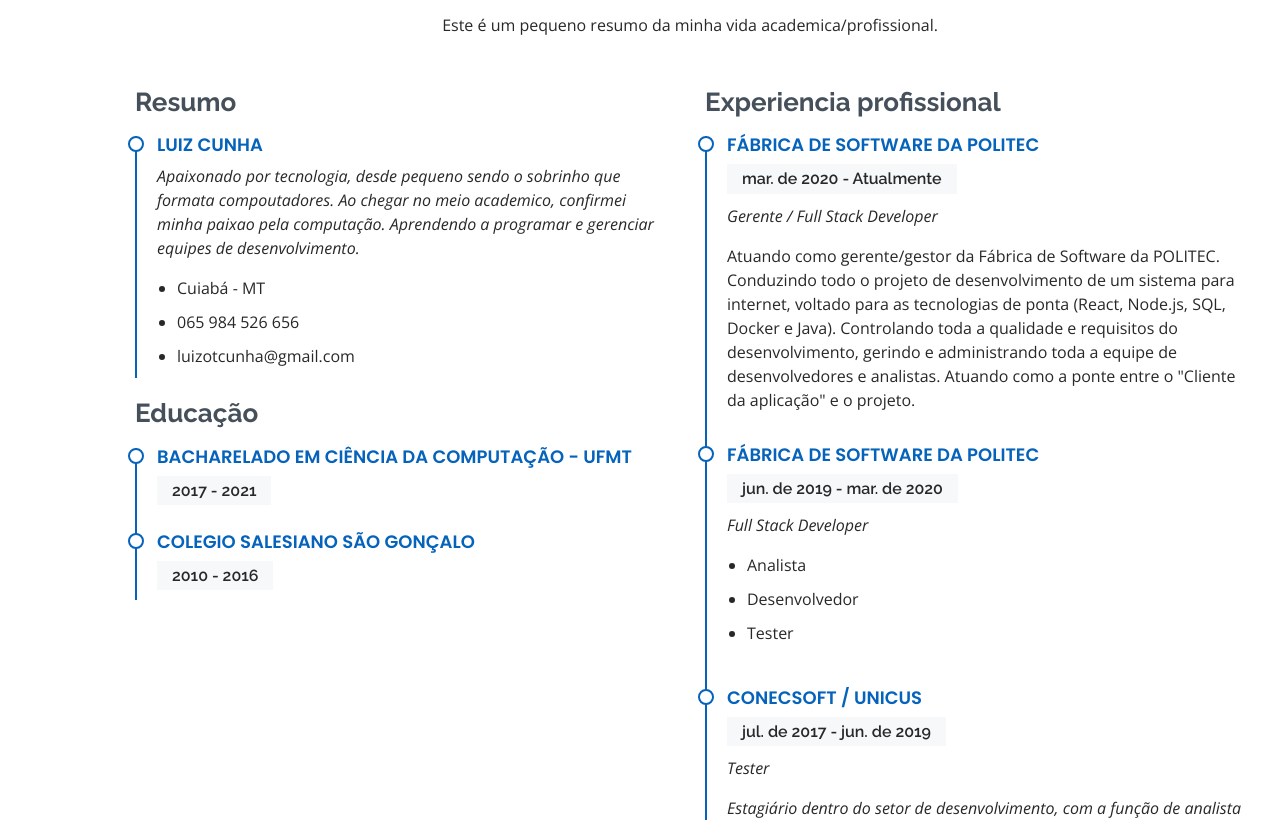
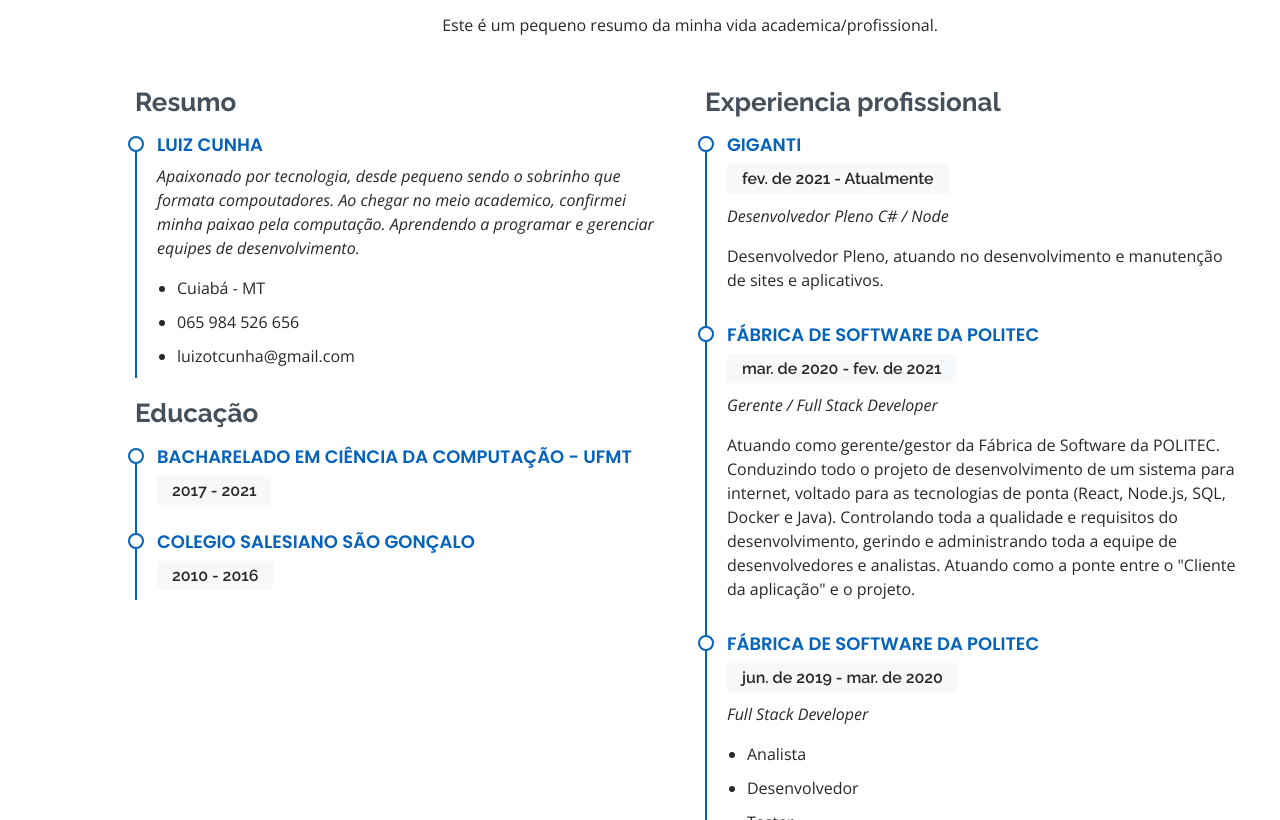
Before and after one commit to oluizcunha/oluizcunha.github.io, a plain HTML site: page index.html in a window 1280 px wide. Shown: the part 1980-2800 px from the top of the page. Drawn offline with nearby package versions, Linux system fonts and the light colour scheme.

Commit message:
atualizando

```diff
--- a/index.html
+++ b/index.html
@@ -243,8 +243,14 @@
           <div class="col-lg-6">
             <h3 class="resume-title">Experiencia profissional</h3>
             <div class="resume-item">
+              <h4> <a href="http://www.politec.mt.gov.br/">Giganti</a></h4>
+              <h5>fev. de 2021 - Atualmente</h5>
+              <p><em>Desenvolvedor Pleno C# / Node</em></p>
+              <p>Desenvolvedor Pleno, atuando no desenvolvimento e manutenção de sites e aplicativos.</p>
+            </div>
+            <div class="resume-item">
               <h4> <a href="http://www.politec.mt.gov.br/">Fábrica de Software da POLITEC</a></h4>
-              <h5>mar. de 2020 - Atualmente</h5>
+              <h5>mar. de 2020 - fev. de 2021</h5>
               <p><em>Gerente / Full Stack Developer</em></p>
               <p>Atuando como gerente/gestor da Fábrica de Software da POLITEC. Conduzindo todo o projeto de
                 desenvolvimento de um sistema para internet, voltado para as tecnologias de ponta (React, Node.js,
```
